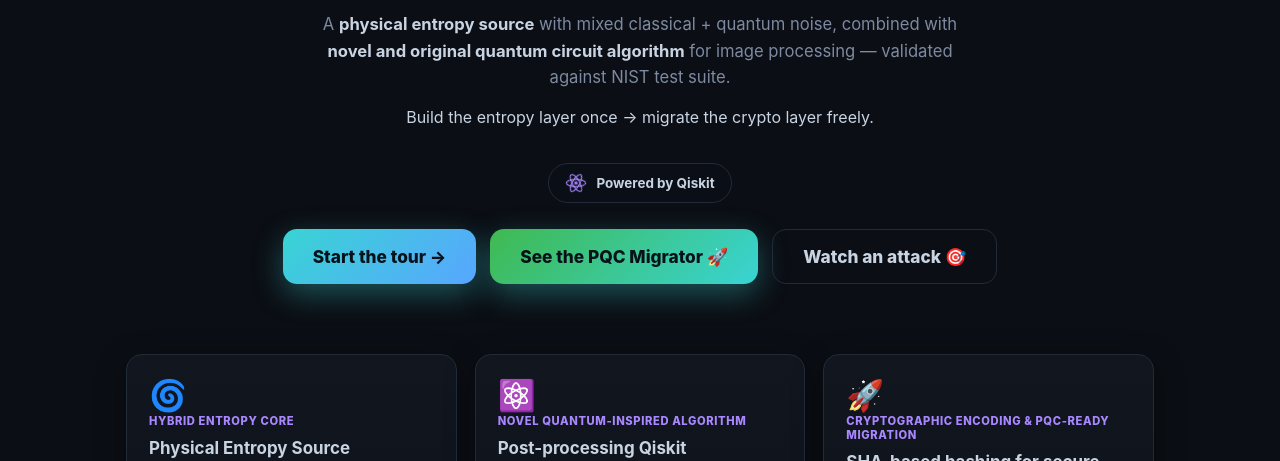
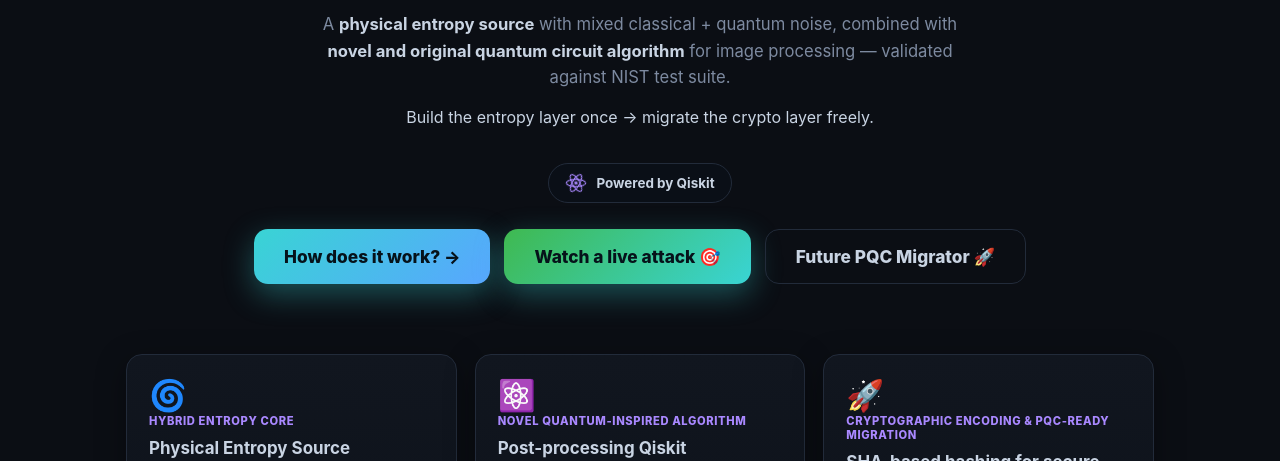
Before and after one commit to pidg64/hybrid-trng, a plain HTML site: page ui/index.html in a window 1280 px wide. Shown: the part 333-794 px from the top of the page. Drawn offline with Linux system fonts and the light colour scheme.

Commit message:
refactor button

```diff
--- a/ui/index.html
+++ b/ui/index.html
@@ -91,9 +91,10 @@
   </div>
 
   <div class="ctas">
-    <a class="cta" href="backstage.html">Start the tour →</a>
-    <a class="cta alt" href="pqc.html">See the PQC Migrator 🚀</a>
-    <a class="cta ghost" href="demo.html">Watch an attack 🎯</a>
+    <a class="cta" href="backstage.html">How does it work? →</a>
+
+    <a class="cta alt" href="demo.html">Watch a live attack 🎯</a>
+        <a class="cta ghost" href="pqc.html">Future PQC Migrator 🚀</a>
   </div>
 </section>
 
```
